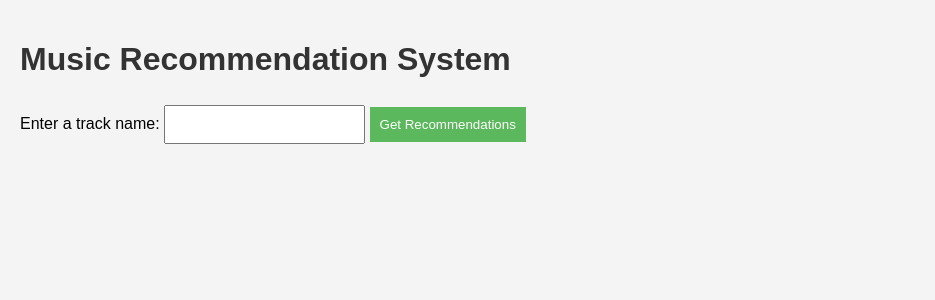
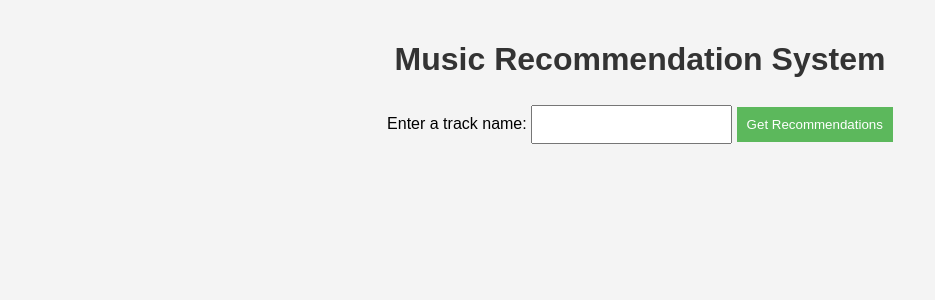
Before and after one commit to Amaravathi10/music_recommendation, a Flask app: page / in a window 1280 px wide. Shown: the top 300 px of the page, without its empty margins (0-935 px from the left). Run offline with Flask 3, Linux system fonts and the light colour scheme; parts of the project's set-up code (start-up, migrations or seed data) failed here and were passed over.

Commit message:
initial commit

```diff
--- a/static/style.css
+++ b/static/style.css
@@ -3,6 +3,8 @@ body {
     margin: 0;
     padding: 20px;
     background-color: #f4f4f4;
+    align-items: center;
+    text-align: center;
 }
 
 h1, h2 {
```
Also changed, not shown: images/pic1.png (added), images/pic2.png (added), images/pic3.png (added).
